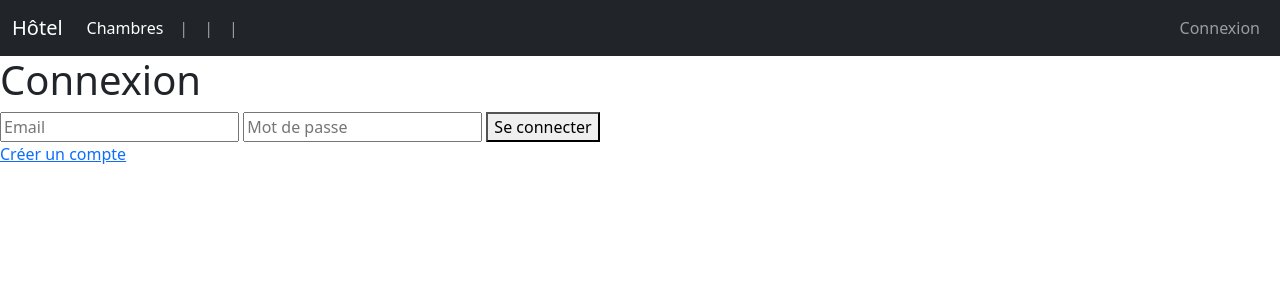
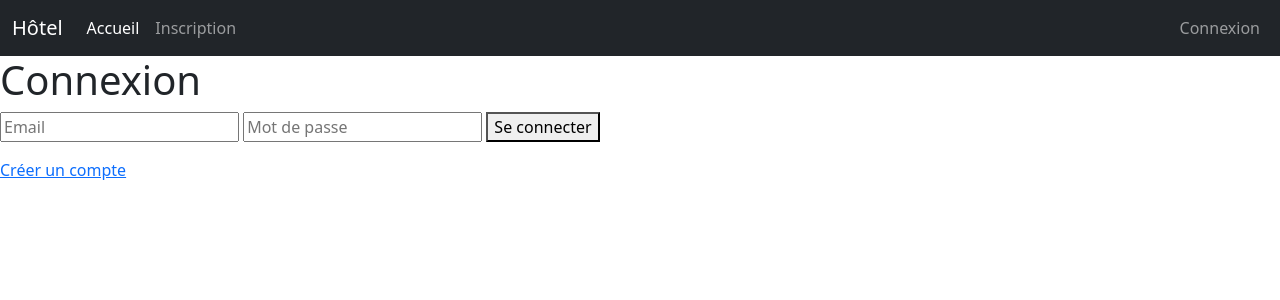
Before and after one commit to YRaprendiz/ppe, a PHP site: page /VueLogin.php in a window 1280 px wide. Shown: the top 300 px of the page. Run offline with PHP 8.4, Linux system fonts and the light colour scheme.

Commit message:
profil update et prenom dans le navbar

```diff
--- a/ControllerUser.php
+++ b/ControllerUser.php
@@ -10,12 +10,12 @@ class ControllerUser {
     }
 
     // Inscription d'un utilisateur
-    public function registerUser($nom, $prenom, $email, $password, $telephone) {
+    public function inscriptionUser($nom, $prenom, $email, $password, $telephone) {
         if ($this->modelUser->getUserByEmail($email)) {
             FlashMessage::set('danger', 'Cet email est déjà utilisé.');
             return false;
         }
-        $this->modelUser->register($nom, $prenom, $email, $password, $telephone);
+        $this->modelUser->inscription($nom, $prenom, $email, $password, $telephone);
         FlashMessage::set('success', 'Inscription réussie. Vous pouvez maintenant vous connecter.');
         return true;
     }
--- a/ModelUser.php
+++ b/ModelUser.php
@@ -3,7 +3,7 @@
 include('./bdd.php');
 class ModelUser extends BaseModel {
     // Méthode pour enregistrer un utilisateur
-    public function register($nom, $prenom, $email, $password, $telephone) {
+    public function inscription($nom, $prenom, $email, $password, $telephone) {
         $stmt = $this->bdd->prepare("INSERT INTO UTILISATEURS (roles, nom, prenom, email, pass, telephone) VALUES ('client', :nom, :prenom, :email, :password, :telephone)");
         $stmt->execute([
             'nom' => $nom,
--- a/VueLogin.php
+++ b/VueLogin.php
@@ -1,6 +1,6 @@
 <!-- VueLogin.php -->
 <?php
-include('ControllerUser.php');
+include('./ControllerUser.php');
 $controller = new ControllerUser();
 if ($_SERVER['REQUEST_METHOD'] === 'POST') {
     $email = $_POST['email'];
@@ -11,15 +11,8 @@ if ($_SERVER['REQUEST_METHOD'] === 'POST') {
     }
 }
 ?>
-<!DOCTYPE html>
-<html lang="fr">
-<head>
-    <meta charset="UTF-8">
-    <meta name="viewport" content="width=device-width, initial-scale=1.0">
-    <title>Connexion</title>
-</head>
-<body>
-<?php include 'VueNavbar.php'; renderNavbar(); ?>
+<title>Connexion</title>
+<?php include ('./VueNavbar.php'); renderNavbar(); ?>
     <h1>Connexion</h1>
     <?php FlashMessage::display(); ?>
     <form method="POST">
--- a/VueNavbar.php
+++ b/VueNavbar.php
@@ -19,28 +19,45 @@ function renderNavbar() {
             <div class="collapse navbar-collapse" id="navbarNav">
                 <ul class="navbar-nav me-auto mb-2 mb-lg-0">
                     <li class="nav-item">
-                        <a class="nav-link active" aria-current="page" href="index.php?page=chambres">Chambres</a>
+                        <a class="nav-link active" aria-current="page" href="index.php">Accueil</a>
                     </li>
                     <li class="nav-item">
-                        <a class="nav-link" href="index.php?page=chambres">|</a>
-                    </li>
-                    <li class="nav-item">
-                        <a class="nav-link" href="index.php?page=services">|</a>
-                    </li>
-                    <li class="nav-item">
-                        <a class="nav-link" href="index.php?page=contact">|</a>
-                    </li>
-                </ul>
-                <ul class="navbar-nav mb-2 mb-lg-0">
-                    <li class="nav-item">
-                        <a class="nav-link" href="index.php?page=login">Connexion</a>
-                    </li>
-                </ul>
+                        <a class="nav-link" href="index.php?page=inscription">Inscription</a>
+                    </li>';
+
+    // Si l'utilisateur est connecté, afficher le lien vers le profil
+    if (isset($_SESSION['user'])) {
+        echo '<li class="nav-item">
+                  <a class="nav-link" href="index.php?page=profil">Profil</a>
+              </li>';
+    }
+
+    echo '      </ul>
+                <ul class="navbar-nav mb-2 mb-lg-0">';
+
+    // Afficher Connexion ou Déconnexion selon l'état de la session
+    if (isset($_SESSION['user'])) {
+        echo '<li class="nav-item">
+                  <span class="nav-link text-white">Bienvenue, ' . htmlspecialchars($_SESSION['user']['prenom']) . '</span>
+              </li>';
+        echo '<li class="nav-item">
+                  <a class="nav-link" href="index.php?page=logout">Déconnexion</a>
+              </li>';
+    } else {
+        echo '<li class="nav-item">
+                  <a class="nav-link" href="index.php?page=login">Connexion</a>
+              </li>';
+    }
+
+    echo '        </ul>
             </div>
         </div>
     </nav>';
 }
 
+
+
+// Code footer (si nécessaire)
 function renderFooter() {
     echo '<footer class="bg-light text-center text-lg-start">
         <div class="container p-4">
--- a/index.php
+++ b/index.php
@@ -16,6 +16,9 @@ switch ($page) {
     case 'login':
         include 'VueLogin.php';
         break;
+    case 'logout':
+        include 'VueLogout.php';
+        break;
     default:
         include 'VueAccueil.php';
         break;
```
Also changed, not shown: VueAccueil.php (+2 -11 lines), VueInscription.php (+4 -4 lines), VueLogout.php (added, +16 -0 lines), VueProfil copy.php (deleted, +0 -19 lines), VueProfil.php (+4 -6 lines), script.sql (+3 -12 lines), bootstrap/js/bootstrap.bundle.js.
